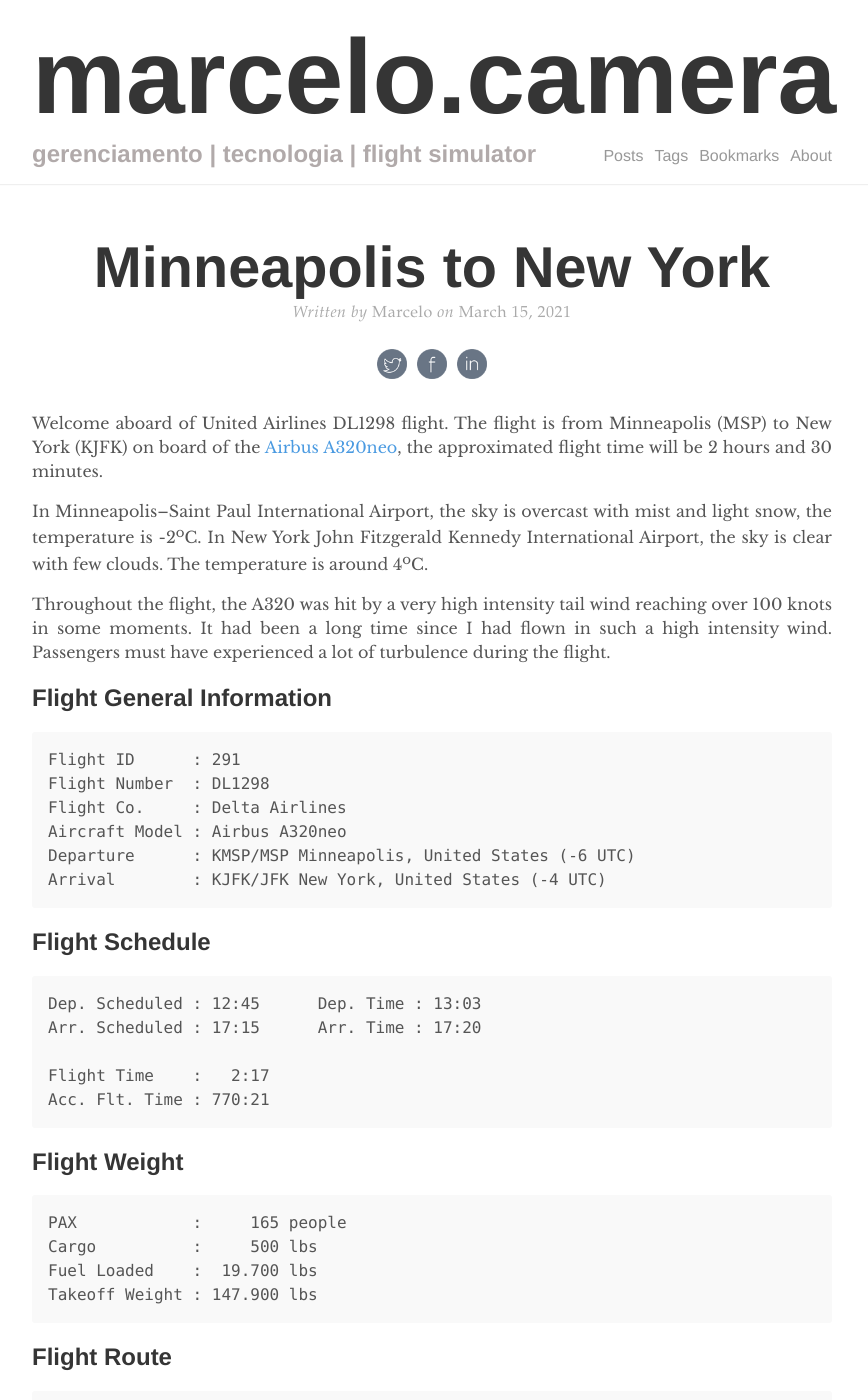
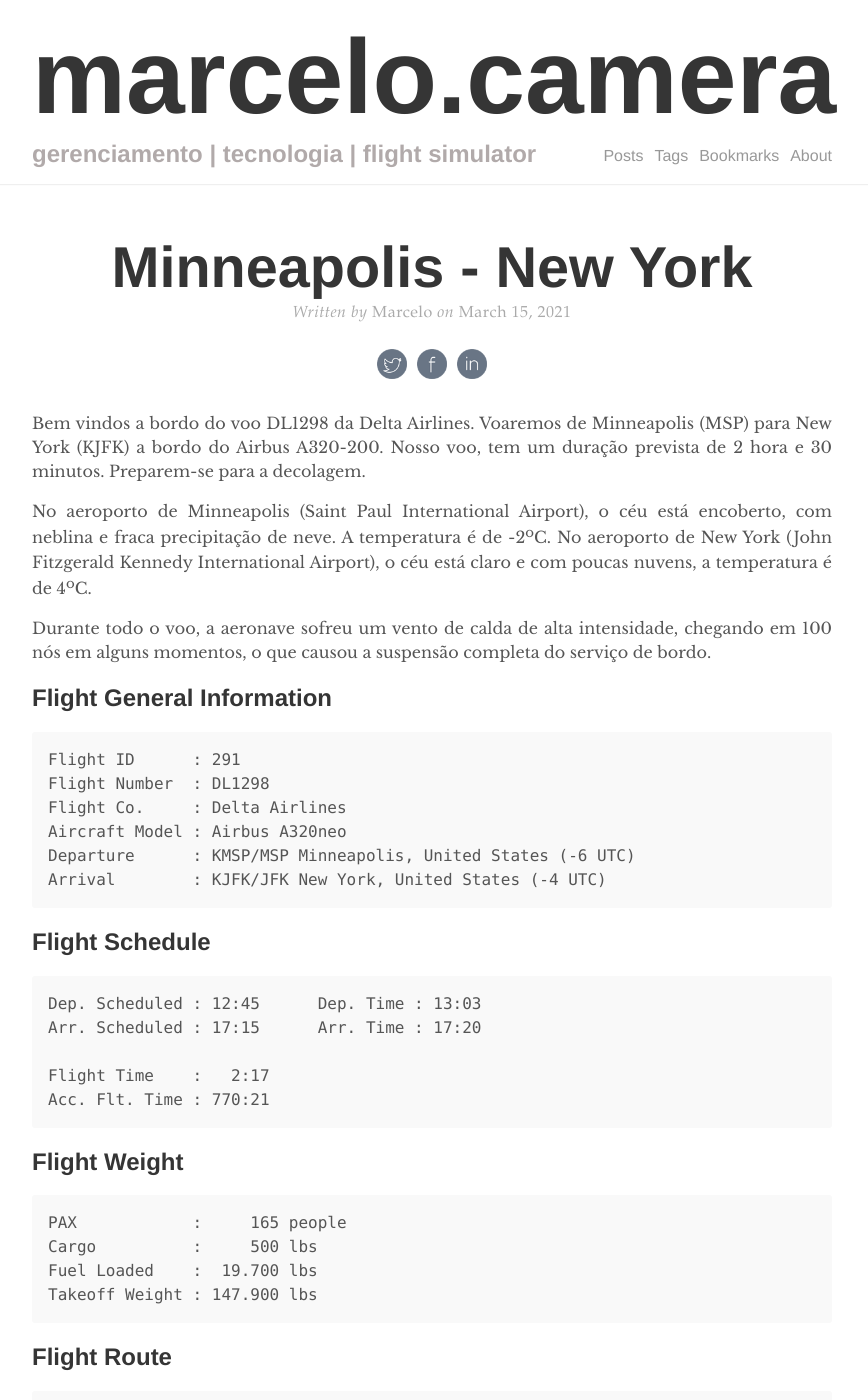
Before and after one commit to marcelocamera/marcelocamera.github.io, a Jekyll site: the page built from _posts/2021-03-15-291-MSP-JFK.md, in a window 1280 px wide and 1400 px high. Shown: the whole window, without its empty margins (208-1076 px from the left). Built offline with Jekyll 4.4.1, drawn with Linux system fonts in a browser that asks for light colours; comment, search, counter and statistics services are not loaded; some of the changed text lies outside the part shown.

Commit message:
Update 2021-03-15-291-MSP-JFK.md

```diff
--- a/_posts/2021-03-15-291-MSP-JFK.md
+++ b/_posts/2021-03-15-291-MSP-JFK.md
@@ -1,15 +1,16 @@
 ---
 layout: post
-title: "Minneapolis to New York"
+title: "Minneapolis - New York"
 author: "Marcelo"
 comments: true
-tags: flight-simulator
+excerpt_separator: <!--more-->
 ---
-Welcome aboard of United Airlines DL1298 flight. The flight is from Minneapolis (MSP) to New York (KJFK) on board of the <a href="https://imgproc.airliners.net/photos/airliners/1/1/2/6191211.jpg?v=v41c4ba43184" target="_blank">Airbus A320neo</a>, the approximated flight time will be 2 hours and 30 minutes.
+Bem vindos a bordo do voo DL1298 da Delta Airlines. Voaremos de Minneapolis (MSP) para New York (KJFK) a bordo do Airbus A320-200. Nosso voo, tem um duração prevista de 2 hora e 30 minutos. Preparem-se para a decolagem.
+<!--more-->
 
-In Minneapolis–Saint Paul International Airport, the sky is overcast with mist and light snow, the temperature is -2<sup>o</sup>C. In New York John Fitzgerald Kennedy International Airport, the sky is clear with few clouds. The temperature is around 4<sup>o</sup>C.
+No aeroporto de Minneapolis (Saint Paul International Airport), o céu está encoberto, com neblina e fraca precipitação de neve. A temperatura é de -2<sup>o</sup>C. No aeroporto de New York (John Fitzgerald Kennedy International Airport), o céu está claro e com poucas nuvens, a temperatura é de 4<sup>o</sup>C.
 
-Throughout the flight, the A320 was hit by a very high intensity tail wind reaching over 100 knots in some moments. It had been a long time since I had flown in such a high intensity wind. Passengers must have experienced a lot of turbulence during the flight.
+Durante todo o voo, a aeronave sofreu um vento de calda de alta intensidade, chegando em 100 nós em alguns momentos, o que causou a suspensão completa do serviço de bordo.
 
 ## Flight General Information
 {% highlight markdown %}
@@ -49,12 +50,16 @@ Route          : KMSP/22 COULT7 DLL J34 BAE J70 LVZ LENDY6 KJFK/31L
 {% highlight markdown %}
 KMSP/MINNEAPOLIS-ST PAUL INTL/WOLD-
    KMSP 152049Z 09012G23KT 1 1/4SM R30L/2800V3500FT -SN BR FEW007 OVC013 M02/M03
-   A3005 RMK AO2 P0003
+   A3005
 
 KJFK/JFK KENNEDY INTL
-   KJFK 152051Z 33017G21KT 10SM FEW250 04/M22 A3027 RMK AO2 SLP251 T00391217 56015
+   KJFK 152051Z 33017G21KT 10SM FEW250 04/M22 A3027
 {% endhighlight %}
 
 <figure align="center">
-   <img src="/assets/291.PNG">
+   <img src="/assets/291a.webp">
 </figure>
+
+<figure align="center">
+   <img src="/assets/291b.webp">
+</figure>
```
